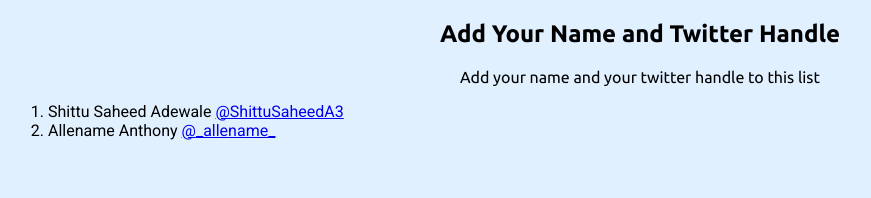
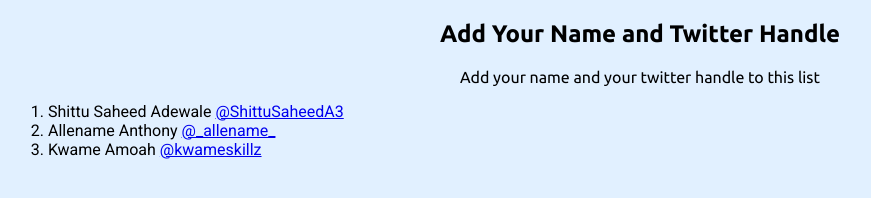
Before and after one commit to adewale2018/contributing_to_open_source, a plain HTML site: page index.html in a window 1280 px wide. Shown: the whole page, without its empty margins (0-871 px from the left). Drawn offline with Linux system fonts and the light colour scheme.

Commit message:
added my name and twitter handle

```diff
--- a/index.html
+++ b/index.html
@@ -15,6 +15,7 @@
       <ol>
         <li>Shittu Saheed Adewale  <a href="https://twitter.com/ShittuSaheedA3" target="_blank">@ShittuSaheedA3</a></li>
         <li>Allename Anthony <a href="https://twitter.com/_allename_" target="_blank">@_allename_</a></li>
+        <li>Kwame Amoah <a href="https://twitter.com/kwameskillz" target="_blank">@kwameskillz</a></li>
       </ol>
 
   </section>
```
